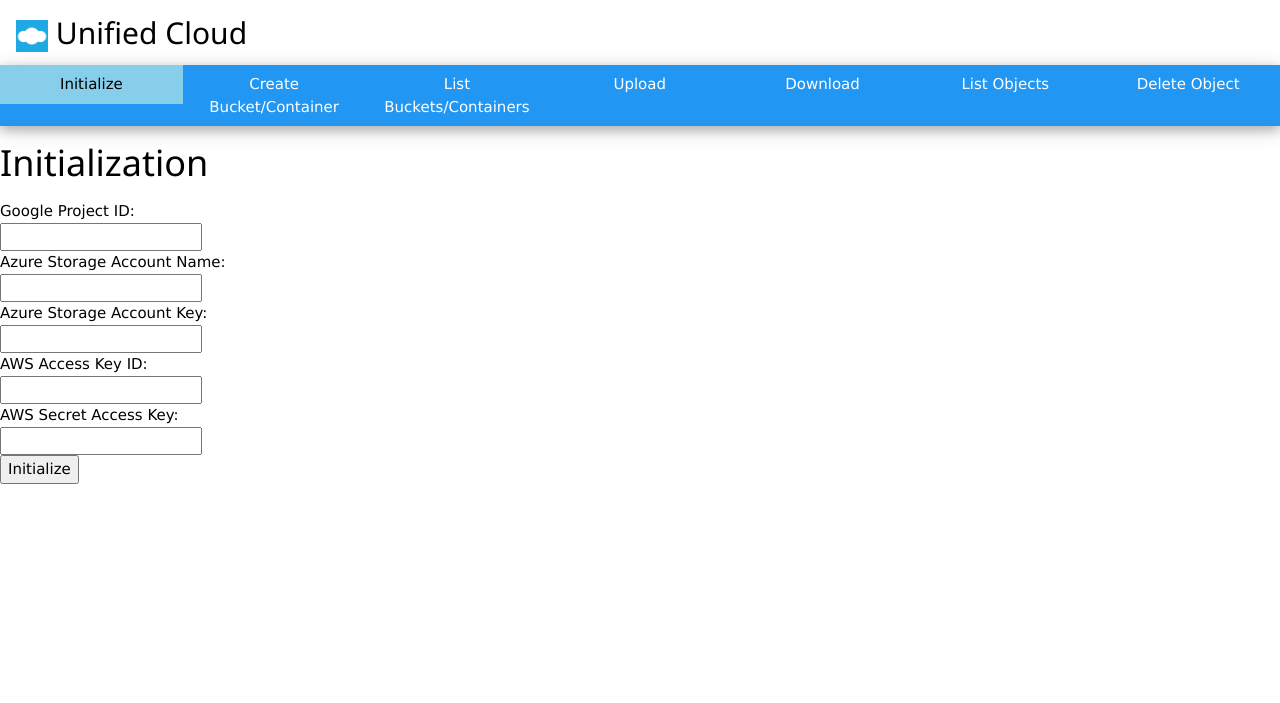
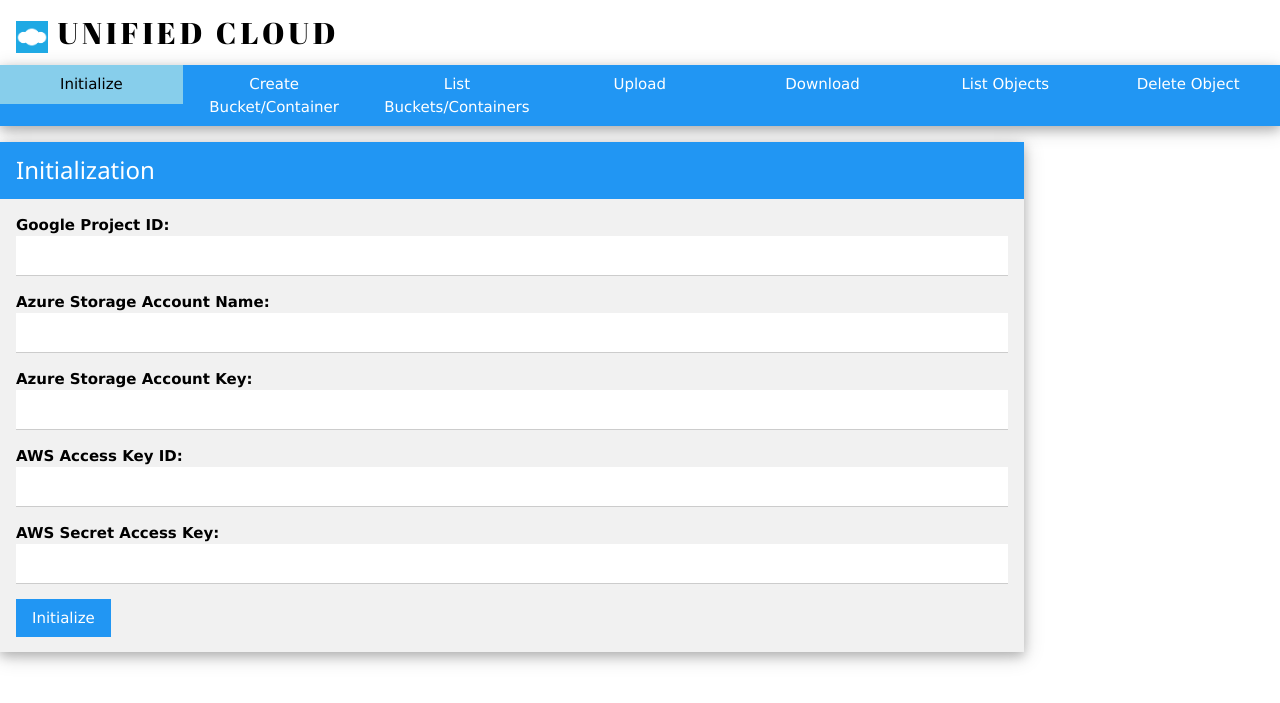
Before and after one commit to danielwwong/Unified-Cloud-API, a Flask app: page /initialize/ in a window 1280 px wide. Shown: the top 703 px of the page. Run offline with Flask 2, Linux system fonts and the light colour scheme.

Commit message:
Beautify Initialize Web Page

```diff
--- a/templates/base.html
+++ b/templates/base.html
@@ -10,17 +10,23 @@
 		<meta name="msapplication-TileColor" content="#2d89ef">
 		<meta name="theme-color" content="#ffffff">
 		<link rel="stylesheet" href="{{ url_for('static', filename='css/w3.css')}}">
+		<link rel="stylesheet" href="https://fonts.googleapis.com/css?family=Abril+Fatface">
+		<style media="screen">
+			.w3-myfont {
+				font-family: 'Abril Fatface', cursive;
+			}
+		</style>
 		{% block head %}
 		{% endblock %}
 	</head>
 	<body>
 		<div class="w3-container">
-			<h2>
+			<h2 class="w3-wide w3-myfont">
 				<img src="{{ url_for('static', filename='img/logo.png') }}" alt="logo" style="max-width:32px">
-				Unified Cloud
+				UNIFIED CLOUD
 			</h2>
 		</div>
-		<div class="w3-bar w3-blue w3-card-4">
+		<div class="w3-bar w3-blue w3-card-4 w3-margin-bottom">
 			<a class="w3-bar-item w3-button w3-hover-light-blue w3-ripple {% block initialize_button %}{% endblock %}" style="width:14.28%" href="/initialize/">Initialize</a>
 			<a class="w3-bar-item w3-button w3-hover-light-blue w3-ripple {% block create_bucket_button %}{% endblock %}" style="width:14.28%" href="/create_bucket/">Create Bucket/Container</a>
 			<a class="w3-bar-item w3-button w3-hover-light-blue w3-ripple {% block list_bucket_button %}{% endblock %}" style="width:14.28%" href="/list_bucket/">List Buckets/Containers</a>
--- a/templates/initialize.html
+++ b/templates/initialize.html
@@ -4,21 +4,28 @@
 {% endblock %}
 {% block initialize_button %}w3-light-blue{% endblock %}
 {% block body %}
-		<h1>Initialization</h1>
+		<div class="w3-card-4 w3-light-gray" style="width:80%">
+			<div class="w3-container w3-blue">
+				<h3>Initialization</h3>
+			</div>
+			<form class="w3-container" action="/initialize/" method="POST">
+				<p><b>Google Project ID:</b>
+				<input class="w3-input" type="text" name="google_project_id"></p>
+				<p><b>Azure Storage Account Name:</b>
+				<input class="w3-input" type="text" name="azure_account_name"></p>
+				<p><b>Azure Storage Account Key:</b>
+				<input class="w3-input" type="password" name="azure_account_key"></p>
+				<p><b>AWS Access Key ID:</b>
+				<input class="w3-input" type="password" name="s3_access_key_id"></p>
+				<p><b>AWS Secret Access Key:</b>
+				<input class="w3-input" type="password" name="s3_secret_access_key"></p>
+				<p><input class="w3-button w3-blue w3-hover-light-blue w3-ripple" type="submit" value="Initialize"></p>
+			</form>
+		</div>
 		{% if information %}
-		<p>Successfully got initialization information!</p>
+		<div class="w3-panel w3-green w3-card-4" style="width:80%">
+			<h3>Success!</h3>
+			<p>Successfully got initialization information!</p>
+		</div>
 		{% endif %}
-		<form action="/initialize/" method="POST">
-			Google Project ID:<br>
-			<input type="text" name="google_project_id"><br>
-			Azure Storage Account Name:<br>
-			<input type="text" name="azure_account_name"><br>
-			Azure Storage Account Key:<br>
-			<input type="password" name="azure_account_key"><br>
-			AWS Access Key ID:<br>
-			<input type="password" name="s3_access_key_id"><br>
-			AWS Secret Access Key:<br>
-			<input type="password" name="s3_secret_access_key"><br>
-			<input type="submit" value="Initialize">
-		</form>
 {% endblock %}
```
